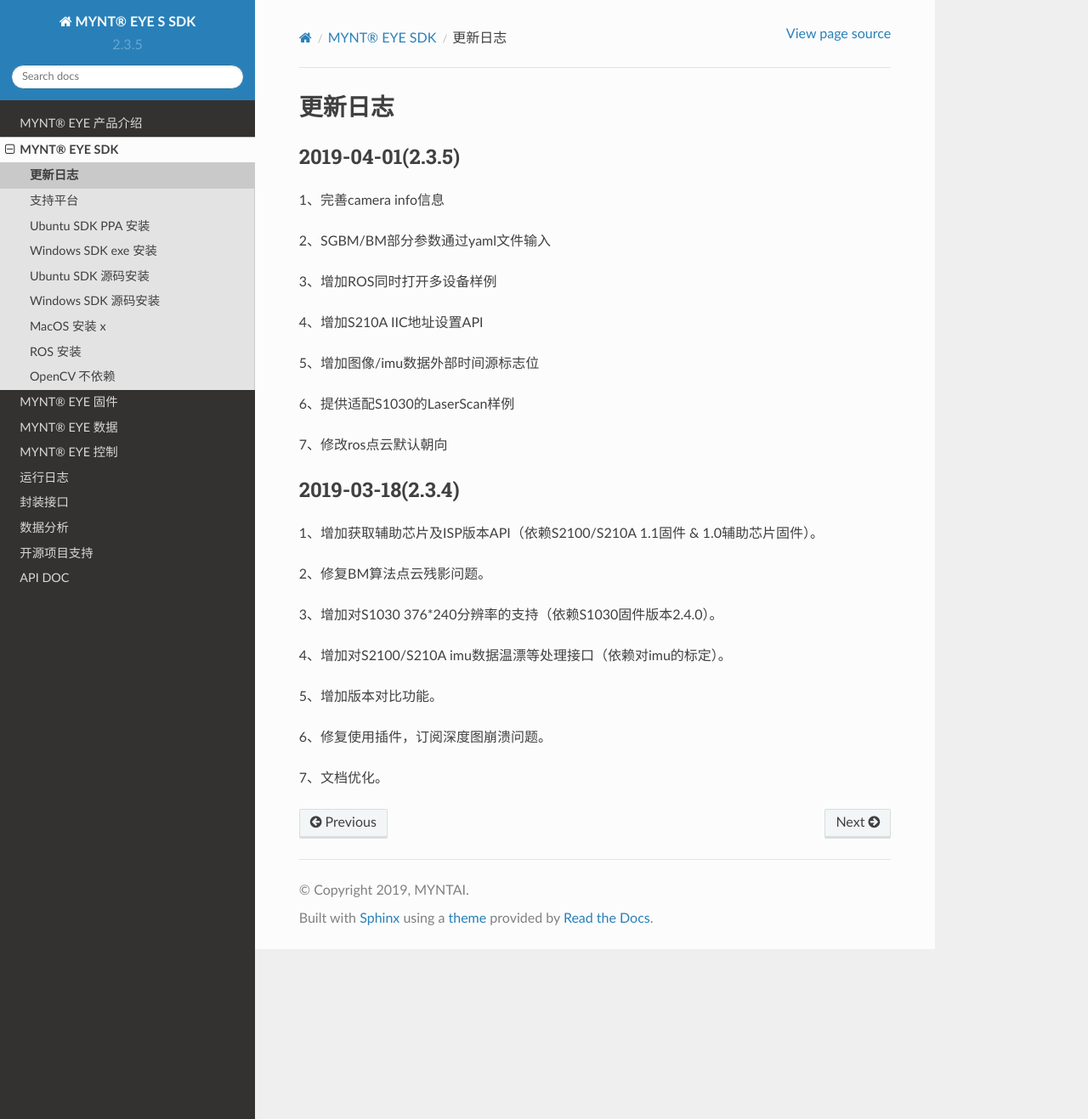
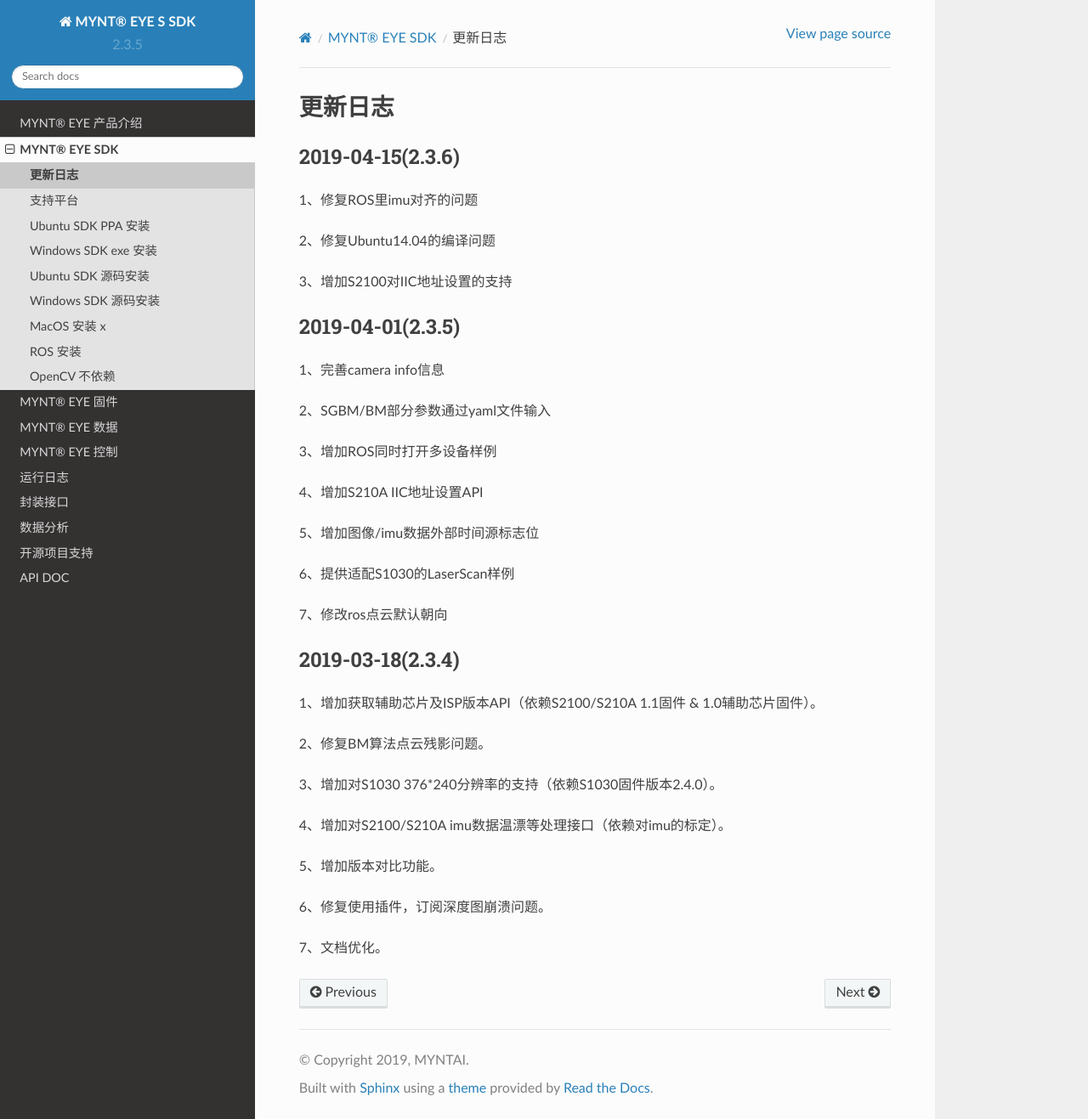
Before and after one commit to slightech/MYNT-EYE-S-SDK-Docs-zh_CN, a Sphinx documentation site: the page built from docs/src/sdk/changelog.rst, in a window 1280 px wide and 1317 px high. Shown: the whole window at 85% size. Built offline with Sphinx 7.4.7 and the Read the Docs theme 2.0.0, drawn with Linux system fonts in a browser that asks for light colours; pages that are not in the unit, such as notebooks, are missing from menus.

Commit message:
docs(*): update changelog and exe name

```diff
--- a/docs/src/sdk/changelog.rst
+++ b/docs/src/sdk/changelog.rst
@@ -2,6 +2,16 @@
 
 更新日志
 ========
+
+2019-04-15(2.3.6)
+------------------
+1、修复ROS里imu对齐的问题
+
+2、修复Ubuntu14.04的编译问题
+
+3、增加S2100对IIC地址设置的支持
+
+
 
 2019-04-01(2.3.5)
 ------------------
--- a/docs/src/sdk/exe_install_windows.rst
+++ b/docs/src/sdk/exe_install_windows.rst
@@ -26,7 +26,7 @@
 
 .. tip::
 
-  下载地址： mynteye-s-2.3.5-win-x64-opencv-3.4.3.exe `Google Drive <https://drive.google.com/open?id=1PYC_5Mh2pzLFVXkYlkllEzPnr50EbKht>`_ `百度网盘 <https://pan.baidu.com/s/1s4KIcuYkO5i_9E1pG5blQA>`_ 。
+  下载地址： mynteye-s-2.3.6-win-x64-opencv-3.4.3.exe `Google Drive <https://drive.google.com/open?id=1PYC_5Mh2pzLFVXkYlkllEzPnr50EbKht>`_ `百度网盘 <https://pan.baidu.com/s/1s4KIcuYkO5i_9E1pG5blQA>`_ 。
 
 安装完 SDK 的 exe 安装包后，桌面会生成 SDK 根目录的快捷方式。
 
```
